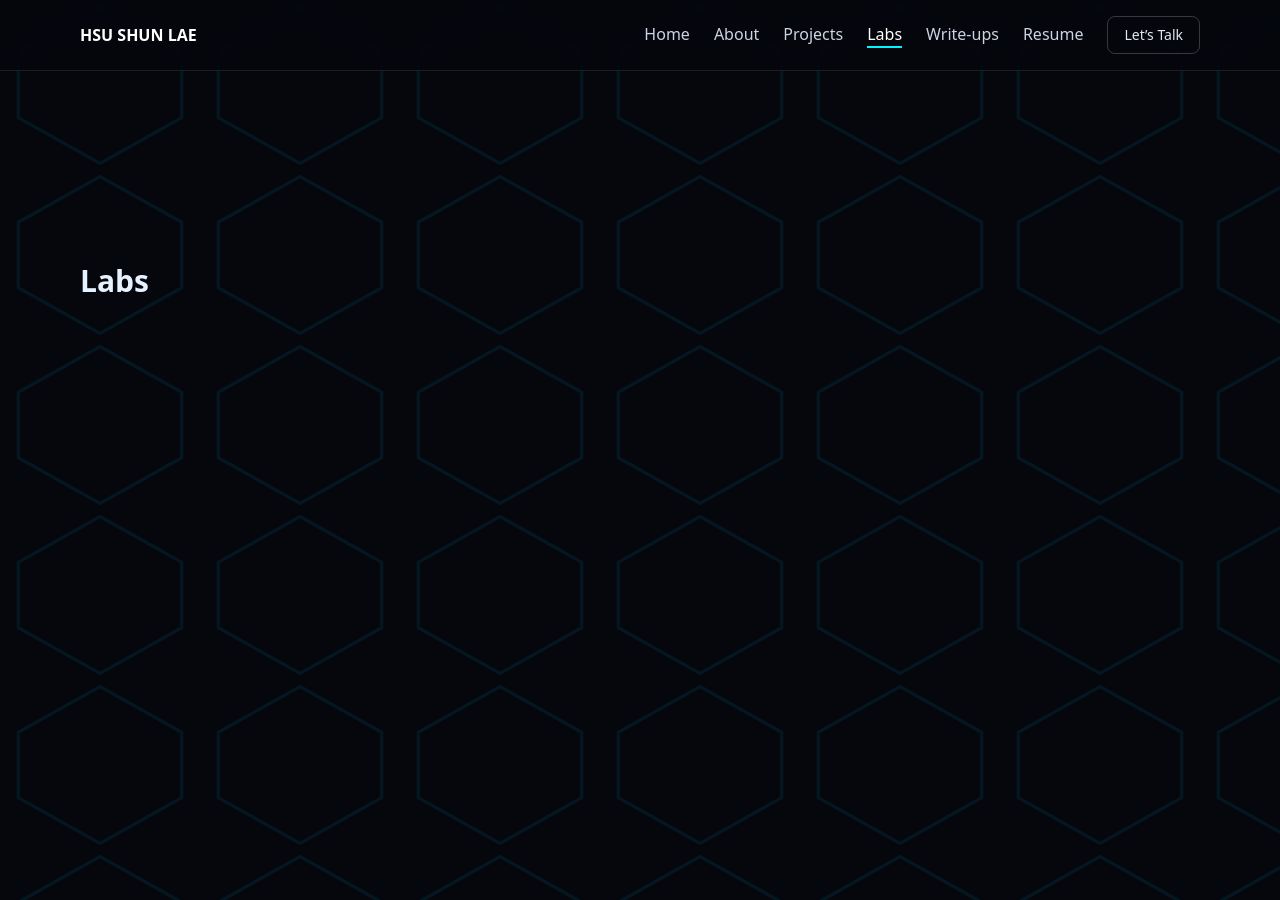
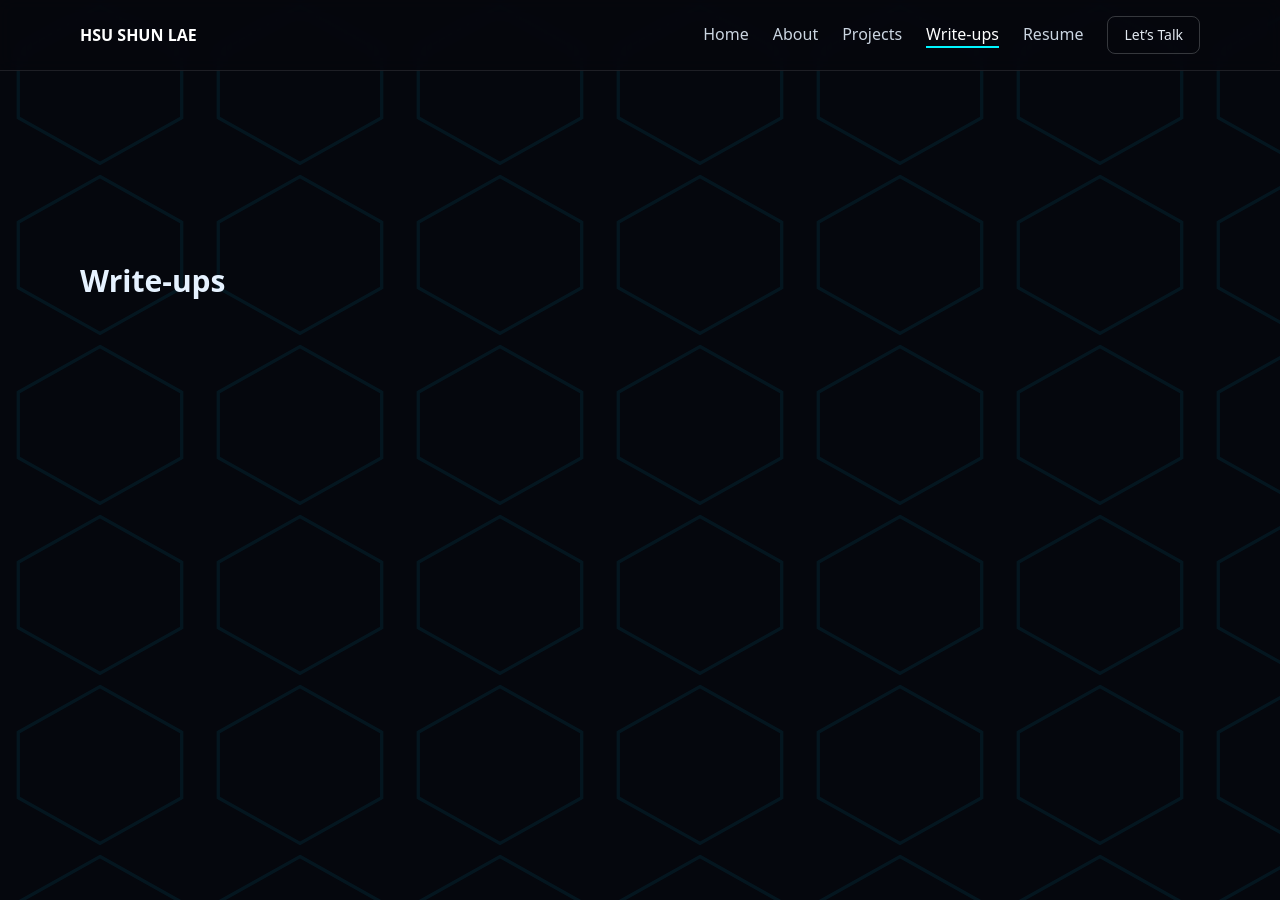
Before and after one commit to HsuShunLae/HsuShunLae.github.io, a Jekyll site: the page built from index.md, in a window 1280 px wide and 900 px high, scrolled down 2977 px. Built offline with Jekyll 4.4.1, drawn with Linux system fonts in a browser that asks for light colours; nearby versions of some CDN libraries.

Commit message:
Update index.md

```diff
--- a/index.md
+++ b/index.md
@@ -94,7 +94,6 @@ title: Home
       <a href="#home" class="nav-link">Home</a>
       <a href="#about" class="nav-link">About</a>
       <a href="#projects" class="nav-link">Projects</a>
-      <a href="#labs" class="nav-link">Labs</a>
       <a href="#writeups" class="nav-link">Write-ups</a>
       <a href="#resume" class="nav-link">Resume</a>
     </nav>
@@ -237,13 +236,6 @@ title: Home
   </div>
 </section>
 
-<!-- LABS -->
-<section id="labs" class="min-h-screen flex items-center">
-  <div class="mx-auto w-[min(1120px,92%)]">
-    <h2 class="text-3xl font-bold mb-6">Labs</h2>
-  </div>
-</section>
-
 <!-- WRITEUPS -->
 <section id="writeups" class="min-h-screen flex items-center">
   <div class="mx-auto w-[min(1120px,92%)]">
```
